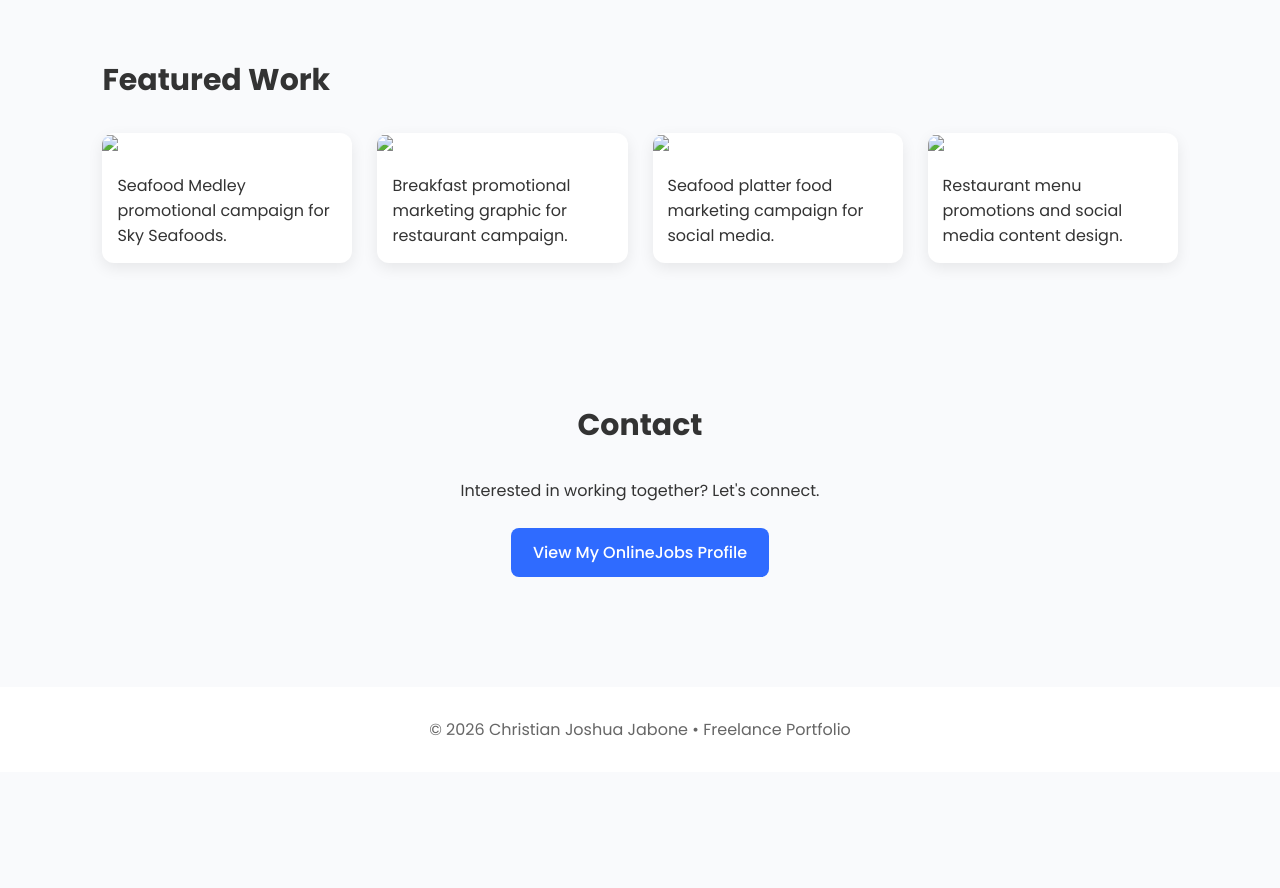
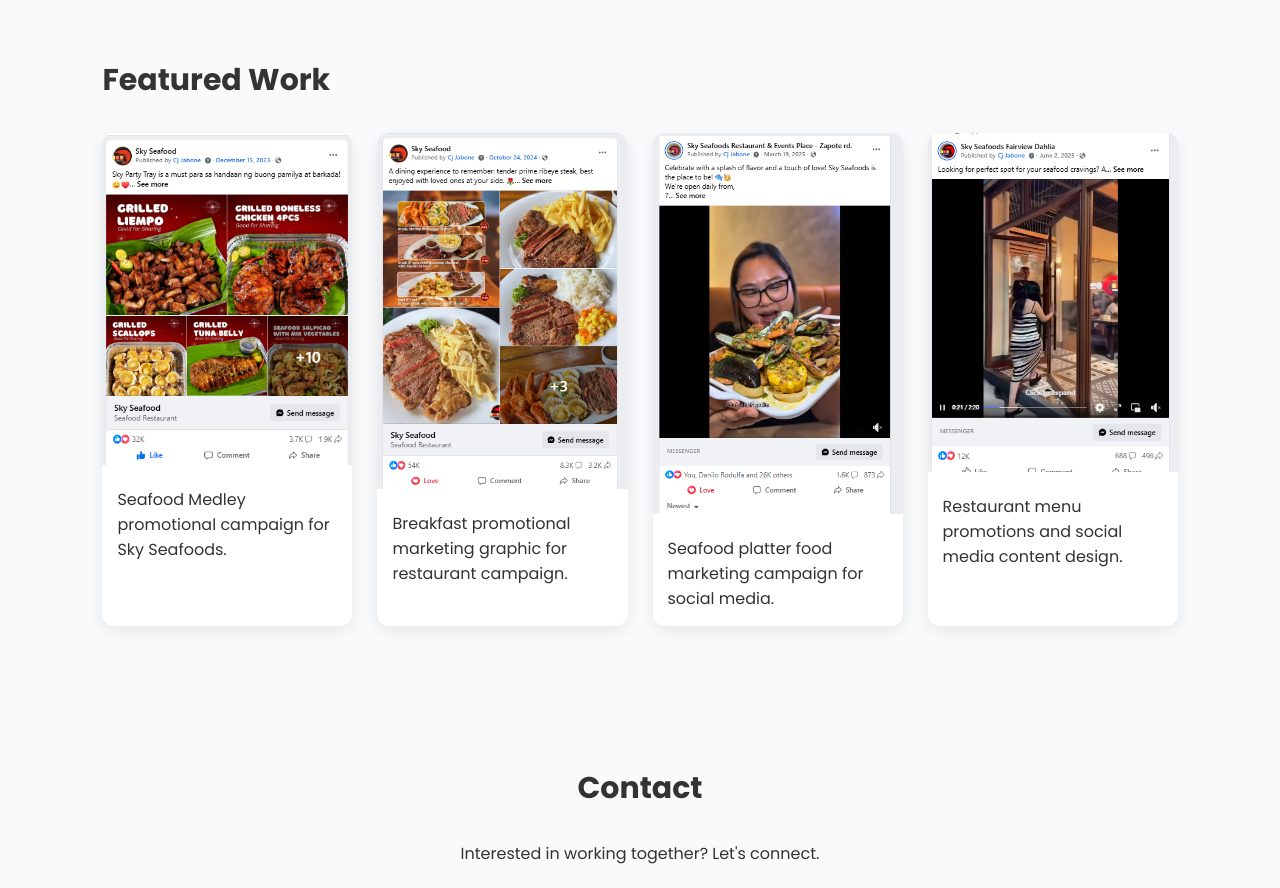
Before and after one commit to christianportfolio/myportfolio, a plain HTML site: page index.html in a window 1280 px wide. Shown: the part 1240-2128 px from the top of the page. Before the commit the page ends 2012 px from the top, so only its background shows below. Drawn offline with Linux system fonts and the light colour scheme.

Commit message:
Update index.html

```diff
--- a/index.html
+++ b/index.html
@@ -215,22 +215,22 @@
 <div class="projects">
 
 <div class="project-card">
-<img src="images/seafood1.png">
+<img src="/seafood1.png">
 <p>Seafood Medley promotional campaign for Sky Seafoods.</p>
 </div>
 
 <div class="project-card">
-<img src="images/seafood2.png">
+<img src="/seafood2.png">
 <p>Breakfast promotional marketing graphic for restaurant campaign.</p>
 </div>
 
 <div class="project-card">
-<img src="images/seafood3.png">
+<img src="seafood3.png">
 <p>Seafood platter food marketing campaign for social media.</p>
 </div>
 
 <div class="project-card">
-<img src="images/seafood4.png">
+<img src="seafood4.png">
 <p>Restaurant menu promotions and social media content design.</p>
 </div>
 
```
